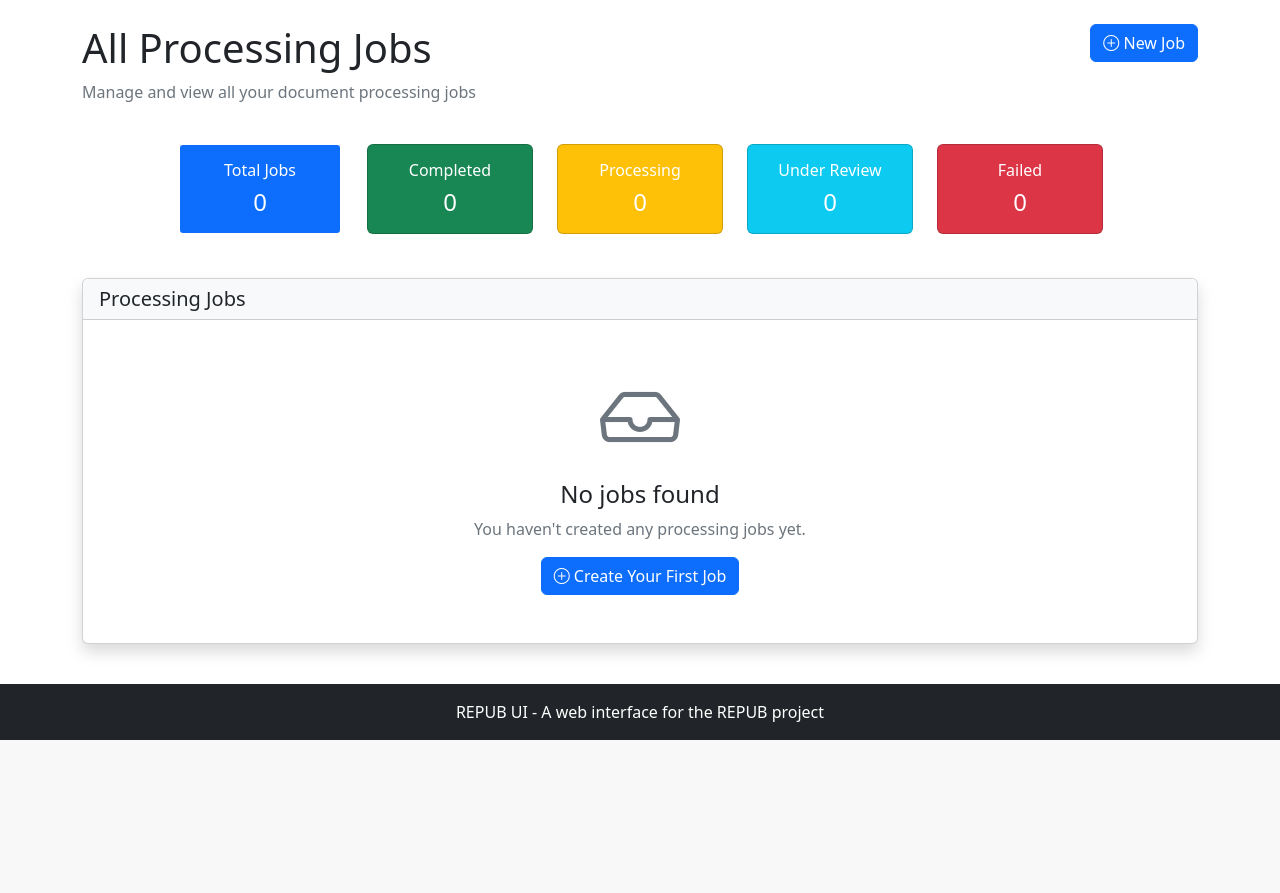
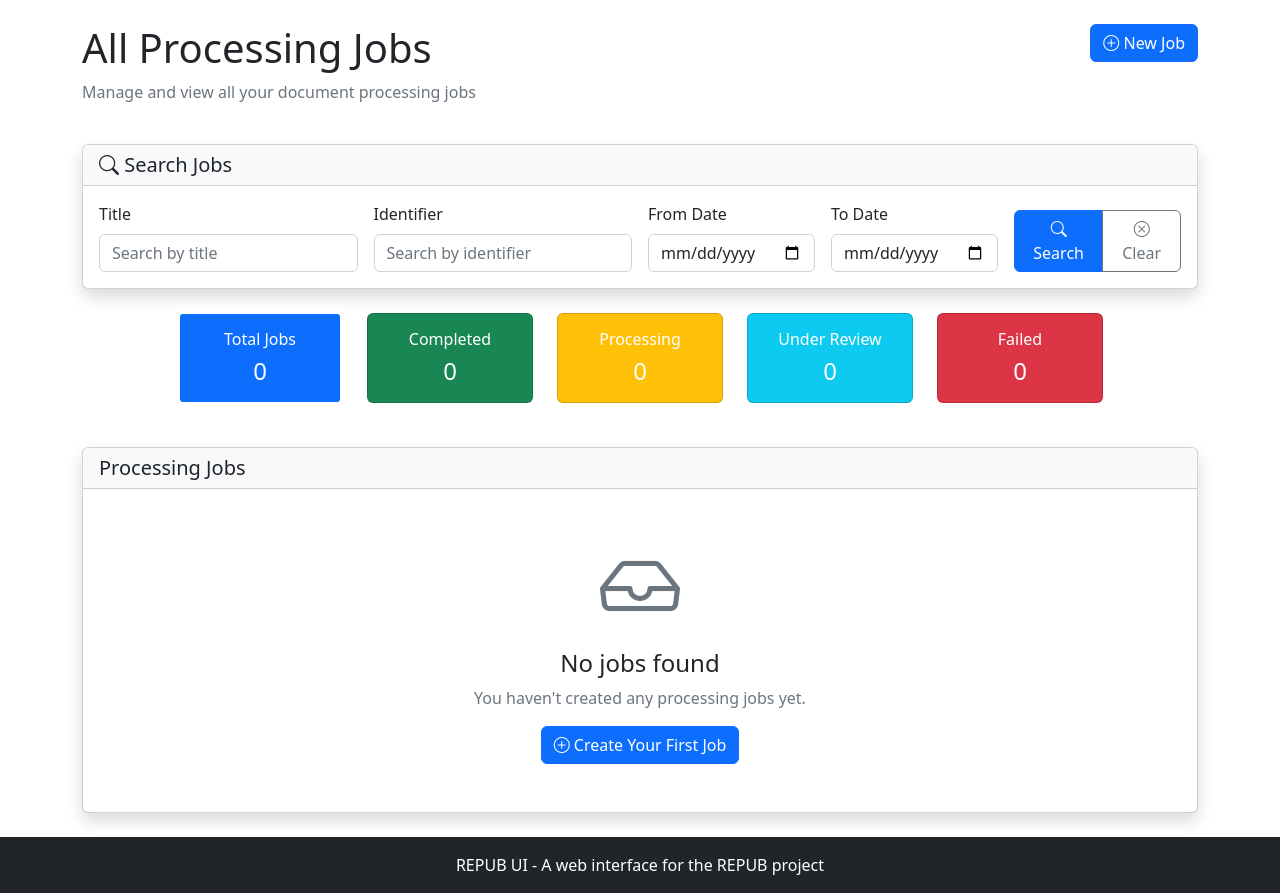
Before and after one commit to sushant354/servantsofknowledge, a Django app: page /jobs/ in a window 1280 px wide. Shown: the part 60-953 px from the top of the page. Before the commit the page ends 800 px from the top, so only its background shows below. Run offline with Django 5.2, Linux system fonts and the light colour scheme; the visitor is signed in with stand-in values (Sample User, id 1); data that the repository does not hold is empty; some libraries are stand-ins or nearby versions.

Commit message:
Adding identifier to job and allowing search of jobs by date, identifier and title

```diff
--- a/repub/repubui/repub_interface/models.py
+++ b/repub/repubui/repub_interface/models.py
@@ -29,6 +29,7 @@ class ProcessingJob(models.Model):
     id = models.UUIDField(primary_key=True, default=uuid.uuid4, editable=False)
     user = models.ForeignKey(User, on_delete=models.SET_NULL, related_name='processing_jobs', null=True, blank=True)
     title = models.CharField(max_length=255, blank=True)
+    identifier = models.CharField(max_length=255, blank=True, null=True, db_index=True)
     created_at = models.DateTimeField(auto_now_add=True)
     status = models.CharField(max_length=20, default='pending',
                               choices=[
--- a/repub/repubui/repub_interface/views.py
+++ b/repub/repubui/repub_interface/views.py
@@ -98,11 +98,42 @@ def all_jobs(request):
     if status_filter and status_filter in ['completed', 'processing', 'reviewing', 'failed', 'finalizing', 'preparing_review']:
         jobs_list = jobs_list.filter(status=status_filter)
 
+    # Get search parameters
+    title_query = request.GET.get('title', '').strip()
+    identifier_query = request.GET.get('identifier', '').strip()
+    date_from = request.GET.get('date_from', '').strip()
+    date_to = request.GET.get('date_to', '').strip()
+
+    # Apply search filters
+    if title_query:
+        jobs_list = jobs_list.filter(title__icontains=title_query)
+
+    if identifier_query:
+        jobs_list = jobs_list.filter(identifier__icontains=identifier_query)
+
+    if date_from:
+        try:
+            from_date = timezone.datetime.strptime(date_from, '%Y-%m-%d')
+            from_date = timezone.make_aware(from_date, timezone.get_current_timezone())
+            jobs_list = jobs_list.filter(created_at__gte=from_date)
+        except ValueError:
+            pass
+
+    if date_to:
+        try:
+            to_date = timezone.datetime.strptime(date_to, '%Y-%m-%d')
+            # Set to end of day
+            to_date = to_date.replace(hour=23, minute=59, second=59)
+            to_date = timezone.make_aware(to_date, timezone.get_current_timezone())
+            jobs_list = jobs_list.filter(created_at__lte=to_date)
+        except ValueError:
+            pass
+
     paginator = Paginator(jobs_list, 10)  # Show 10 jobs per page
     page_number = request.GET.get('page')
     jobs = paginator.get_page(page_number)
 
-    # Get all jobs for statistics (not filtered by status, but filtered by user if not staff)
+    # Get all jobs for statistics (not filtered by status or search, but filtered by user if not staff)
     if request.user.is_staff:
         all_jobs_list = ProcessingJob.objects.all()
     else:
@@ -586,9 +617,24 @@ def process_job(job):
     else:
         metadata = scandir.metadata
 
-    # Check if identifier is already derived
+    # Check if identifier is already being processed or derived
     identifier = metadata.get('/Identifier')
     if identifier:
+        # Check if there's already a job with this identifier being processed
+        processing_statuses = ['pending', 'processing', 'reviewing', 'finalizing', 'deriving']
+        existing_job = ProcessingJob.objects.filter(
+            identifier=identifier,
+            status__in=processing_statuses
+        ).exclude(id=job.id).first()
+
+        if existing_job:
+            job.status = 'failed'
+            job.error_message = f'Job rejected: Identifier "{identifier}" is already being processed by <a href="/job/{existing_job.id}/">another job</a>.'
+            job.save()
+            job_logger.error(f"Job rejected: Identifier '{identifier}' is already being processed by job {existing_job.id}")
+            loghandle.close()
+            return
+
         derive_base_dir = os.path.join(settings.MEDIA_ROOT, 'derived')
         derive_dir = os.path.join(derive_base_dir, identifier)
 
@@ -604,6 +650,10 @@ def process_job(job):
     if title:
         job.title = title
         job.save()
+
+    # Save identifier to job
+    job.identifier = identifier
+    job.save()
 
     if args.drawcontours:
         args.thumbnaildir = job.get_thumbnail_dir()
--- a/repub/repubui/templates/repub_interface/all_jobs.html
+++ b/repub/repubui/templates/repub_interface/all_jobs.html
@@ -41,10 +41,53 @@
     </div>
 </div>
 
+<!-- Search Form -->
+<div class="card shadow mb-4">
+    <div class="card-header bg-light">
+        <h5 class="mb-0"><i class="bi bi-search"></i> Search Jobs</h5>
+    </div>
+    <div class="card-body">
+        <form method="get" action="" id="searchForm">
+            <div class="row g-3">
+                <div class="col-md-3">
+                    <label for="title" class="form-label">Title</label>
+                    <input type="text" class="form-control" id="title" name="title"
+                           value="{{ request.GET.title }}" placeholder="Search by title">
+                </div>
+                <div class="col-md-3">
+                    <label for="identifier" class="form-label">Identifier</label>
+                    <input type="text" class="form-control" id="identifier" name="identifier"
+                           value="{{ request.GET.identifier }}" placeholder="Search by identifier">
+                </div>
+                <div class="col-md-2">
+                    <label for="date_from" class="form-label">From Date</label>
+                    <input type="date" class="form-control" id="date_from" name="date_from"
+                           value="{{ request.GET.date_from }}">
+                </div>
+                <div class="col-md-2">
+                    <label for="date_to" class="form-label">To Date</label>
+                    <input type="date" class="form-control" id="date_to" name="date_to"
+                           value="{{ request.GET.date_to }}">
+                </div>
+                <div class="col-md-2 d-flex align-items-end">
+                    <div class="btn-group w-100" role="group">
+                        <button type="submit" class="btn btn-primary">
+                            <i class="bi bi-search"></i> Search
+                        </button>
+                        <a href="?" class="btn btn-outline-secondary">
+                            <i class="bi bi-x-circle"></i> Clear
+                        </a>
+                    </div>
+                </div>
+            </div>
+        </form>
+    </div>
+</div>
+
 <!-- Statistics Cards -->
 <div class="row mb-4 justify-content-center">
     <div class="col-lg-2 col-md-4 col-sm-6 mb-3">
-        <a href="?" class="text-decoration-none">
+        <a href="?{% if request.GET.title %}title={{ request.GET.title }}&{% endif %}{% if request.GET.identifier %}identifier={{ request.GET.identifier }}&{% endif %}{% if request.GET.date_from %}date_from={{ request.GET.date_from }}&{% endif %}{% if request.GET.date_to %}date_to={{ request.GET.date_to }}&{% endif %}" class="text-decoration-none">
             <div class="card bg-primary text-white clickable-card{% if not request.GET.status %} filter-active{% endif %}">
                 <div class="card-body text-center">
                     <h6 class="card-title">Total Jobs</h6>
@@ -54,7 +97,7 @@
         </a>
     </div>
     <div class="col-lg-2 col-md-4 col-sm-6 mb-3">
-        <a href="?status=completed" class="text-decoration-none">
+        <a href="?status=completed{% if request.GET.title %}&title={{ request.GET.title }}{% endif %}{% if request.GET.identifier %}&identifier={{ request.GET.identifier }}{% endif %}{% if request.GET.date_from %}&date_from={{ request.GET.date_from }}{% endif %}{% if request.GET.date_to %}&date_to={{ request.GET.date_to }}{% endif %}" class="text-decoration-none">
             <div class="card bg-success text-white clickable-card{% if request.GET.status == 'completed' %} filter-active{% endif %}">
                 <div class="card-body text-center">
                     <h6 class="card-title">Completed</h6>
@@ -64,7 +107,7 @@
         </a>
     </div>
     <div class="col-lg-2 col-md-4 col-sm-6 mb-3">
-        <a href="?status=processing" class="text-decoration-none">
+        <a href="?status=processing{% if request.GET.title %}&title={{ request.GET.title }}{% endif %}{% if request.GET.identifier %}&identifier={{ request.GET.identifier }}{% endif %}{% if request.GET.date_from %}&date_from={{ request.GET.date_from }}{% endif %}{% if request.GET.date_to %}&date_to={{ request.GET.date_to }}{% endif %}" class="text-decoration-none">
             <div class="card bg-warning text-white clickable-card{% if request.GET.status == 'processing' %} filter-active{% endif %}">
                 <div class="card-body text-center">
                     <h6 class="card-title">Processing</h6>
@@ -74,7 +117,7 @@
         </a>
     </div>
     <div class="col-lg-2 col-md-4 col-sm-6 mb-3">
-        <a href="?status=reviewing" class="text-decoration-none">
+        <a href="?status=reviewing{% if request.GET.title %}&title={{ request.GET.title }}{% endif %}{% if request.GET.identifier %}&identifier={{ request.GET.identifier }}{% endif %}{% if request.GET.date_from %}&date_from={{ request.GET.date_from }}{% endif %}{% if request.GET.date_to %}&date_to={{ request.GET.date_to }}{% endif %}" class="text-decoration-none">
             <div class="card bg-info text-white clickable-card{% if request.GET.status == 'reviewing' %} filter-active{% endif %}">
                 <div class="card-body text-center">
                     <h6 class="card-title">Under Review</h6>
@@ -84,7 +127,7 @@
         </a>
     </div>
     <div class="col-lg-2 col-md-4 col-sm-6 mb-3">
-        <a href="?status=failed" class="text-decoration-none">
+        <a href="?status=failed{% if request.GET.title %}&title={{ request.GET.title }}{% endif %}{% if request.GET.identifier %}&identifier={{ request.GET.identifier }}{% endif %}{% if request.GET.date_from %}&date_from={{ request.GET.date_from }}{% endif %}{% if request.GET.date_to %}&date_to={{ request.GET.date_to }}{% endif %}" class="text-decoration-none">
             <div class="card bg-danger text-white clickable-card{% if request.GET.status == 'failed' %} filter-active{% endif %}">
                 <div class="card-body text-center">
                     <h6 class="card-title">Failed</h6>
@@ -224,10 +267,10 @@
                         <ul class="pagination justify-content-center mb-0">
                             {% if jobs.has_previous %}
                                 <li class="page-item">
-                                    <a class="page-link" href="?page=1{% if request.GET.status %}&status={{ request.GET.status }}{% endif %}">First</a>
+                                    <a class="page-link" href="?page=1{% if request.GET.status %}&status={{ request.GET.status }}{% endif %}{% if request.GET.title %}&title={{ request.GET.title }}{% endif %}{% if request.GET.identifier %}&identifier={{ request.GET.identifier }}{% endif %}{% if request.GET.date_from %}&date_from={{ request.GET.date_from }}{% endif %}{% if request.GET.date_to %}&date_to={{ request.GET.date_to }}{% endif %}">First</a>
                                 </li>
                                 <li class="page-item">
-                                    <a class="page-link" href="?page={{ jobs.previous_page_number }}{% if request.GET.status %}&status={{ request.GET.status }}{% endif %}">Previous</a>
+                                    <a class="page-link" href="?page={{ jobs.previous_page_number }}{% if request.GET.status %}&status={{ request.GET.status }}{% endif %}{% if request.GET.title %}&title={{ request.GET.title }}{% endif %}{% if request.GET.identifier %}&identifier={{ request.GET.identifier }}{% endif %}{% if request.GET.date_from %}&date_from={{ request.GET.date_from }}{% endif %}{% if request.GET.date_to %}&date_to={{ request.GET.date_to }}{% endif %}">Previous</a>
                                 </li>
                             {% endif %}
 
@@ -238,17 +281,17 @@
                                     </li>
                                 {% elif i > jobs.number|add:'-3' and i < jobs.number|add:'3' %}
                                     <li class="page-item">
-                                        <a class="page-link" href="?page={{ i }}{% if request.GET.status %}&status={{ request.GET.status }}{% endif %}">{{ i }}</a>
+                                        <a class="page-link" href="?page={{ i }}{% if request.GET.status %}&status={{ request.GET.status }}{% endif %}{% if request.GET.title %}&title={{ request.GET.title }}{% endif %}{% if request.GET.identifier %}&identifier={{ request.GET.identifier }}{% endif %}{% if request.GET.date_from %}&date_from={{ request.GET.date_from }}{% endif %}{% if request.GET.date_to %}&date_to={{ request.GET.date_to }}{% endif %}">{{ i }}</a>
                                     </li>
                                 {% endif %}
                             {% endfor %}
 
                             {% if jobs.has_next %}
                                 <li class="page-item">
-                                    <a class="page-link" href="?page={{ jobs.next_page_number }}{% if request.GET.status %}&status={{ request.GET.status }}{% endif %}">Next</a>
+                                    <a class="page-link" href="?page={{ jobs.next_page_number }}{% if request.GET.status %}&status={{ request.GET.status }}{% endif %}{% if request.GET.title %}&title={{ request.GET.title }}{% endif %}{% if request.GET.identifier %}&identifier={{ request.GET.identifier }}{% endif %}{% if request.GET.date_from %}&date_from={{ request.GET.date_from }}{% endif %}{% if request.GET.date_to %}&date_to={{ request.GET.date_to }}{% endif %}">Next</a>
                                 </li>
                                 <li class="page-item">
-                                    <a class="page-link" href="?page={{ jobs.paginator.num_pages }}{% if request.GET.status %}&status={{ request.GET.status }}{% endif %}">Last</a>
+                                    <a class="page-link" href="?page={{ jobs.paginator.num_pages }}{% if request.GET.status %}&status={{ request.GET.status }}{% endif %}{% if request.GET.title %}&title={{ request.GET.title }}{% endif %}{% if request.GET.identifier %}&identifier={{ request.GET.identifier }}{% endif %}{% if request.GET.date_from %}&date_from={{ request.GET.date_from }}{% endif %}{% if request.GET.date_to %}&date_to={{ request.GET.date_to }}{% endif %}">Last</a>
                                 </li>
                             {% endif %}
                         </ul>
```
Also changed, not shown: repub/repubui/repub_interface/migrations/0007_processingjob_identifier.py (added).
